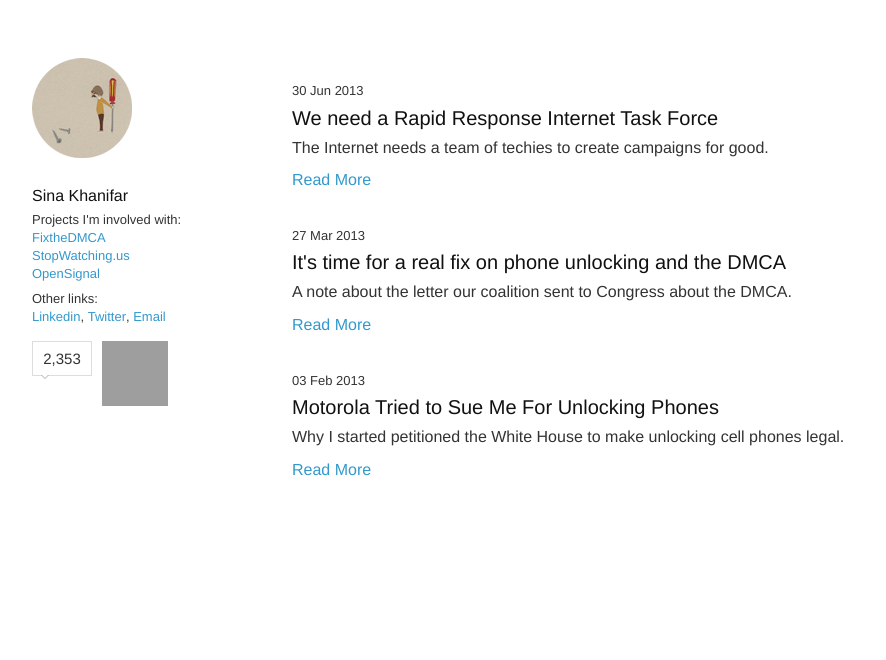
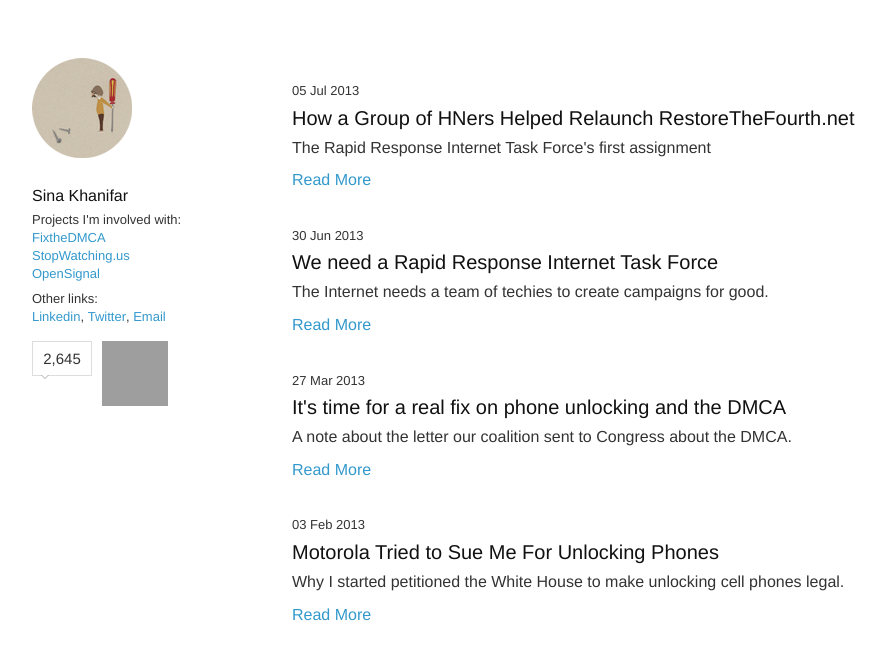
Before and after one commit to sinak/sinak.github.com, a Jekyll site: the page built from index.html, in a window 1280 px wide. Shown: the top 660 px of the page, without its empty margins (178-1064 px from the left). Built offline with Jekyll 4.4.1, drawn with Linux system fonts in a browser that asks for light colours; nearby versions of some CDN libraries; some web fonts are replaced; Markdown is read by kramdown in place of the engine named in the settings; comment, search, counter and statistics services are not loaded; some of the changed lines change nothing that is shown; grey boxes are pictures that could not be loaded.

Commit message:
New Post RT4

```diff
--- a/_layouts/layout.html
+++ b/_layouts/layout.html
@@ -48,7 +48,7 @@
           <!-- Twitter follow button -->
 
           <div style="float:left; padding-right:10px;">
-            <div class="twitter_box"><span id="followers">2,353</span></div>
+            <div class="twitter_box"><span id="followers">2,645</span></div>
             <a href="https://twitter.com/sinak" class="twitter-follow-button" data-show-count="false" data-show-screen-name="false"></a>
           </div>
 
--- /dev/null
+++ b/_posts/2013-07-05-helping-rt4.md
@@ -0,0 +1,52 @@
+---
+layout: post
+title: "How a Group of HNers Helped Relaunch RestoreTheFourth.net"
+category: posts
+
+excerpt: The Rapid Response Internet Task Force's first assignment
+---
+
+Last week I wrote about the need for a ["Rapid Response Taskforce"](/task-force) that would build tools for online activism and throw up fast campaign sites in coordination with public advocacy and grass roots organizations.
+
+The post got some exposure on Hacker News, and as a result over 70 designers, developers, copywriters, and general technologists have <a href="/rritf.html">signed up</a> to get involved.
+
+When I wrote the post, I didn't expect that the team would need to jump into action just a day later.
+
+### RestoreTheFourth.net Servers Go Down
+
+I've been helping the folks behind <a href="http://www.restorethefourth.net">Restore the Fourth</a> with hosting costs, and at around mid-day on July 2nd I noticed their site had gone down.
+
+I reached out to Austin Riba, who's been leading their tech efforts, and checking server logs we noticed that the site had suddenly started receiving between six hundred and a thousand visitors a minute. Since the only analytics running on the site are New Relic (using Google Analytics would be counter-productive), it wasn't immediately obvious whether this was a DDOS attack or real traffic.
+
+A little bit of searching around and the source of the traffic quickly became apparent: Reddit had thrown up a blog post, pinned to the top of the homepage, with a link to RestoreTheFourth.net. Hence the bear hug of awesome traffic, and the site being completely unable to handle it. We upped the number of dynos on Heroku to try and get things running again, and I sent out an email blast to the 40 or so people who had signed up at that point.
+
+### RRITF To The Rescue
+
+The response was incredible: over 20 people, including a few sysadmins, jumped into a chat room to help out.
+
+We quickly decided to throw up Cloudflare to act as a CDN and help reduce load. Unfortunately our quick fix ended up being more difficult than we'd anticipated: RestoreTheFourth's hosting account had been locked by NameCheap. We lucked out: one of the members of the taskforce invited a Namecheap employee into the chat room, and within a couple of hours the site was redirected. We went on to add memcachier to speed up database lookups and HTML renders.
+
+While the sysadmins amongst us fought fires and monitored the servers, a group of us started work on redesigning the website. After getting permission from the core Rt4 organizers to make changes, we quickly threw together a mockup for the homepage and event pages, and got to work implementing the new frontend code.
+
+In less than 24 hours, we launched a new version of the Restore the Fourth site, and armed the servers to handle over 400,000 visitors over the course of 48 hours.
+
+### The results:
+
+#### Homepage redesign:
+<a href="/images/rt4-home-redesign.jpg" target="_blank"><img src="/images/rt4-home-redesign.jpg" alt="Restore the fourth homepage redesign" /></a>
+
+#### Local event page redesign:
+<a href="/images/rt4-event-redesign.jpg" target="_blank"><img src="/images/rt4-event-redesign.jpg" alt="Restore the fourth event page redesign" /></a>
+
+
+### Awesome + Get Involved
+
+This was an awesome trial run for the taskforce, and it was amazing to see folks rally around and make this happen. It's gotten me pretty excited for the sorts of things we can expect to come out of the team in the future.
+
+Thanks to all the folks who rolled their sleeves up and got involved, particularly **Bob, Alex, Chris, Brady, Kriss, Eli, Beau, Sahar, Teddy, Michael, BC, Wyatt, Ameen, Cole, and Laurence**.
+
+And if you care about these sorts of issues, <a href="/rritf.html">please sign up</a> and get involved. We need all the help we can get.
+
+
+
+<br />
```
Also changed, not shown: images/rt4-event-redesign.jpg (added), images/rt4-home-redesign.jpg (added), 2 other files.
